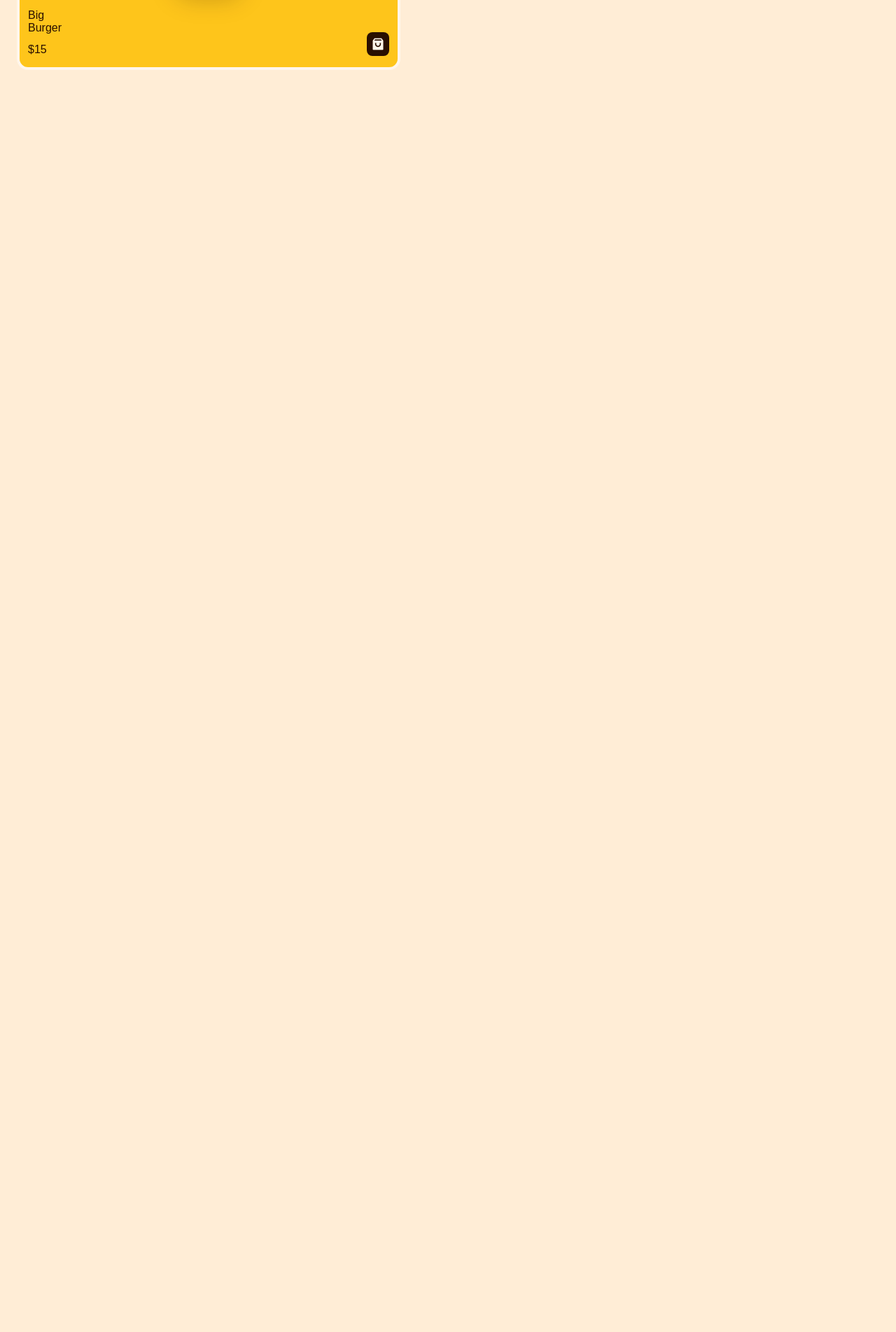
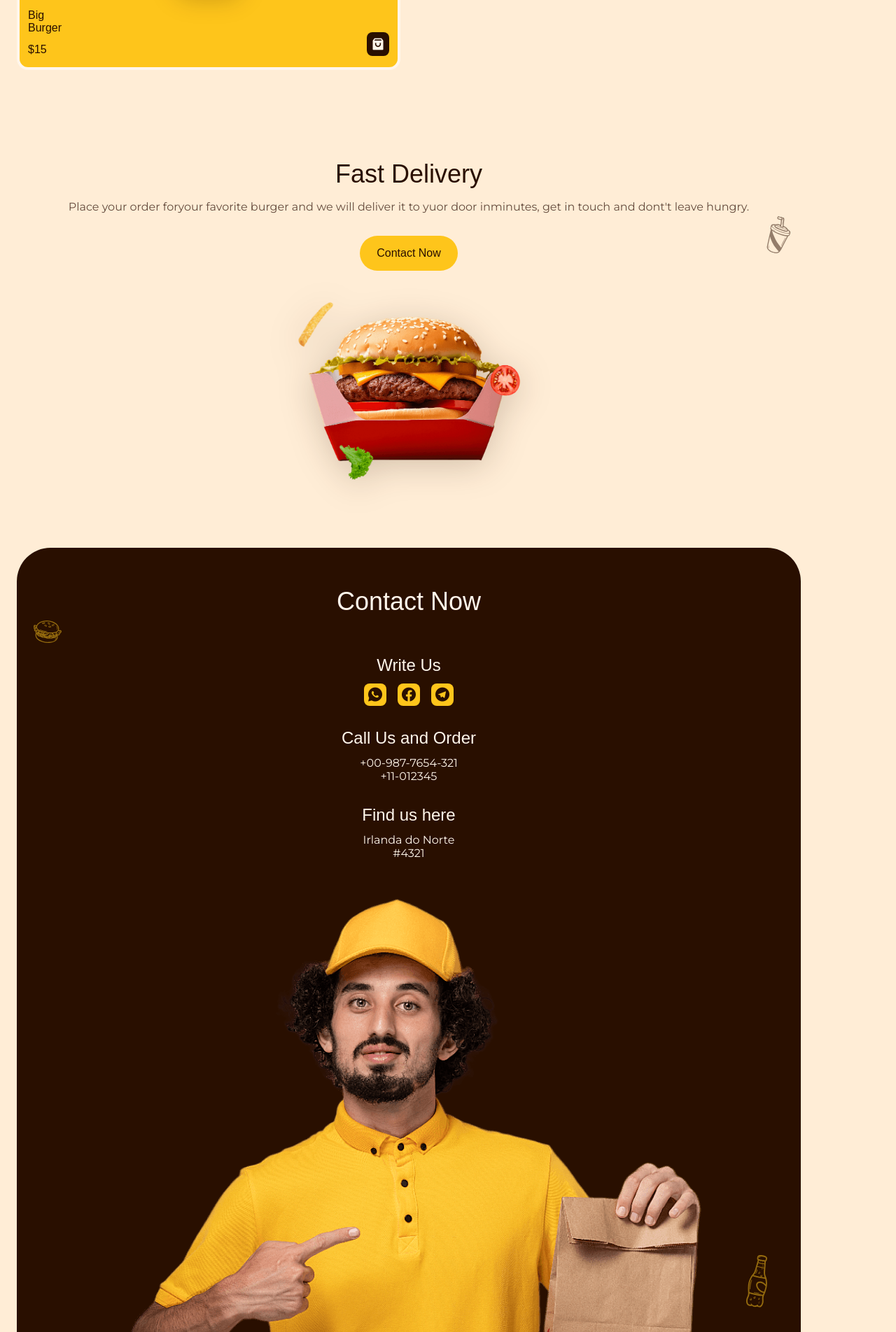
Before and after one commit to GuilhermeSalles/Tomas-BigPizza, a PHP site: page / in a window 1280 px wide. Shown: the part 2199-4103 px from the top of the page at 70% size. Before the commit the page ends 2299 px from the top, so only its background shows below. Run offline with PHP 8.4, Linux system fonts and the light colour scheme; some web fonts are replaced.

Commit message:
delivery, contact and footer done.

```diff
--- a/assets/css/styles.css
+++ b/assets/css/styles.css
@@ -463,12 +463,187 @@ img {
 }
 
 /*=============== DELIVERY ===============*/
+.delivery__container{
+  row-gap: 2.5rem;
+}
+
+.delivery__data{
+  position: relative;
+  text-align: center;
+}
+
+.delivery__container .section__title{
+  margin-bottom: 1rem;
+}
+
+.delivery__description{
+  margin-bottom: 2rem;
+}
+
+.delivery__sticker{
+  width: 30px;
+  rotate: 15deg;
+  position: absolute;
+  right: 1rem;
+  bottom: 1.5rem;
+  opacity: 0.5;
+}
+
+.delivery__img{
+  width: 320px;
+  justify-self: center;
+  filter: var(--shadow-big-img);
+}
 
 /*=============== CONTACT ===============*/
+.contact__container{
+  position: relative;
+  background-color: var(--second-color);
+  padding-top: 3.5rem;
+  border-radius: 3rem;
+  overflow: hidden;
+}
+
+.contact__content{
+  row-gap: 3rem;
+}
+
+.contact__container .section__title,
+.contact__title,
+.contact__info{
+  color: var(--white-color);
+}
+
+.contact__data{
+  text-align: center;
+  row-gap: 2rem;
+}
+
+.contact__title{
+  font-size: var(--h2-font-size);
+  margin-bottom: 0.75rem;
+}
+
+.contact__social{
+  display: flex;
+  justify-content: center;
+  column-gap: 1rem;
+}
+
+.contact__social a{
+  width: 32px;
+  height: 32px;
+  background-color: var(--first-color);
+  color: var(--second-color);
+  font-size: 1.5rem;
+  border-radius: .5rem;
+  display: grid;
+  place-items: center;
+  transition: transform .4s;
+}
+
+.contact__social a:hover{
+  transform: translateY(-.25rem);
+}
+
+.contact__info{
+  font-style: normal;
+}
+
+.contact__image{
+  justify-self: center;
+}
+
+.contact__img{
+  width: 280%;
+}
+
+.contact__sticker-1,
+.contact__sticker-2{
+  position: absolute;
+  opacity: .5;
+}
+
+.contact__sticker-1{
+  width: 40px;
+  top: 6.5rem;
+  left: 1.5rem;
+}
+
+.contact__sticker-2{
+  width: 30px;
+  right: 3rem;
+  bottom: 12rem;
+}
 
 /*=============== FOOTER ===============*/
+.footer{
+  padding-block: 3rem 2rem;
+}
+
+.footer__container{
+  row-gap: 2rem;
+}
+
+.footer__logo{
+  font-size: var(--h1-font-size);
+  font-family: var(--second-font);
+  color: var(--title-color);
+  justify-self: center;
+}
+
+.footer__content{
+  grid-template-columns: repeat(2, max-content);
+  justify-content: center;
+}
+
+.footer__link{
+  color: var(--text-color);
+}
+
+.footer__social{
+  grid-column: 1 /3;
+  display: flex;
+  justify-content: center;
+  column-gap: 1rem;
+}
+
+.footer__social a{
+  width: 32px;
+  height: 32px;
+  background-color: var(--first-color);
+  color: var(--second-color);
+  font-size: 1.5rem;
+  border-radius: .5rem;
+  display: grid;
+  place-items: center;
+  transition: transform .4s;
+}
+
+.footer__social a:hover{
+  transform: translateY(-.25rem);
+}
+
+.footer__copy{
+  display: block;
+  text-align: center;
+  font-size: var(--small-font-size);
+  margin-top: 3.5rem;
+}
 
 /*=============== SCROLL BAR ===============*/
+::-webkit-scrollbar{
+  width: .6rem;
+  background-color: hsl(34, 16%, 75%);
+}
+
+::-webkit-scrollbar-thumb{
+  background-color: hsl(34, 16%, 65%);
+}
+
+::-webkit-scrollbar-thumb:hover{
+  background-color: hsl(34, 16%, 55%);
+}
 
 /*=============== SCROLL UP ===============*/
 
--- a/index.html
+++ b/index.html
@@ -221,18 +221,110 @@
 
       <!--==================== DELIVERY ====================-->
       <section class="delivery section" id="delivery">
+         <div class="delivery__container container grid">
+            <div class="delivery__data">
+               <h2 class="section__title">Fast Delivery</h2>
 
+               <p class="delivery__description">
+                  Place your order foryour favorite burger
+                  and we will deliver it to yuor door inminutes,
+                  get in touch and dont't leave hungry.
+               </p>
+
+               <a href="#contact" class="button">Contact Now</a>
+
+               <img src="assets/img/sticker-glass.svg" alt="image glass" class="delivery__sticker">
+            </div>
+
+            <img src="assets/img/delivery-burger.png" alt="image burger" class="delivery__img">
+
+         </div>
       </section>
 
       <!--==================== CONTACT ====================-->
       <section class="contact section" id="contact">
+         <div class="contact__container container grid">
+            <h2 class="section__title">Contact Now</h2>
 
+            <div class="contact__content grid">
+               <div class="contact__data grid">
+                  <div>
+                     <h3 class="contact__title">Write Us</h3>
+
+                     <div class="contact__social">
+                        <a href="https://api.whatsapp.com/send?phone=5519983223688&text=Hello, more information!"
+                           target="_blank">
+                           <i class="ri-whatsapp-fill"></i>
+                        </a>
+
+                        <a href="https://m.me/" target="_blank">
+                           <i class="ri-facebook-circle-fill"></i>
+                        </a>
+
+                        <a href="https://t.me/telegram" target="_blank">
+                           <i class="ri-telegram-fill"></i>
+                        </a>
+
+                     </div>
+                  </div>
+
+                  <div>
+                     <h3 class="contact__title">Call Us and Order</h3>
+
+                     <address class="contact__info">
+                        +00-987-7654-321 <br>
+                        +11-012345
+                     </address>
+                  </div>
+
+                  <div>
+                     <h3 class="contact__title">Find us here</h3>
+
+                     <address class="contact__info">
+                        Irlanda do Norte <br>
+                        #4321
+                     </address>
+
+                  </div>
+
+               </div>
+
+               <div class="contact__image">
+                  <img src="assets/img/contact-man.png" alt="image contact man" class="contact__img">
+               </div>
+            </div>
+
+            <img src="assets/img/sticker-burger.svg" alt="image burger" class="contact__sticker-1">
+            <img src="assets/img/sticker-soda.svg" alt="image soda" class="contact__sticker-2">
+         </div>
       </section>
    </main>
 
    <!--==================== FOOTER ====================-->
    <footer class="footer">
+      <div class="foter__container container grid">
+         <a href="" class="footer__logo">Burger</a>
+         <div class="footer__content grid">
+            <a href="" class="footer__link">Terms & Agreements</a>
+            <a href="" class="footer__link">Privacy Policy</a>
 
+            <div class="footer__social">
+               <a href="#" target="_blank">
+                  <i class="ri-facebook-circle-fill"></i>
+               </a>
+               <a href="#" target="_blank">
+                  <i class="ri-instagram-fill"></i>
+               </a>
+               <a href="#" target="_blank">
+                  <i class="ri-twitter-x-fill"></i>
+               </a>
+            </div>
+         </div>
+      </div>
+
+      <span class="footer__copy">
+         &#169; All Rights Reserved By Guilherme Baltazar
+      </span>
    </footer>
 
    <!--========== SCROLL UP ==========-->
```
